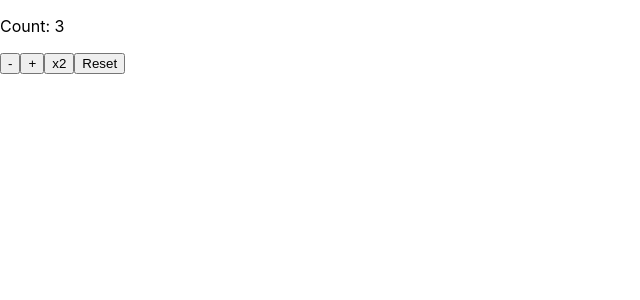
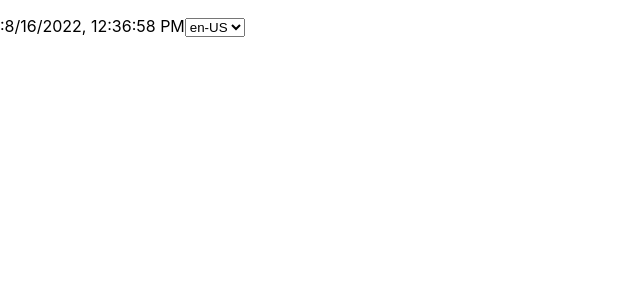
Before and after one commit to shifujito/sample-react, a React (Vite) app: page / in a window 1280 px wide. Shown: the top 300 px of the page, without its empty margins (0-640 px from the left). Built offline with nearby package versions, Linux system fonts and the light colour scheme.

Commit message:
auto commit

```diff
--- a/src/components/ContextSample.tsx
+++ b/src/components/ContextSample.tsx
@@ -1,39 +1,64 @@
-import React, { useReducer } from "react"
-import { useState } from 'react';
+import { useEffect, useState } from 'react';
 
-type  Action = `DECREMENT` | `INCREMENT` | `DOUBLE` | `RESET`
 
-const reducer = (currentCount: number, action: Action) => {
-    switch (action) {
-        case `INCREMENT`:
-            return currentCount + 1
-        case `DECREMENT`:
-            return currentCount -1
-        case `DOUBLE`:
-            return currentCount * 2
-        case `RESET`:
-            return 0
+const UPDATE_CYCLE = 1000
+
+const KEY_LOCAL = 'KEY_LOCAL'
+
+enum Locale {
+    US = `en-US`,
+    JP = `ja-JP`
+}
+
+
+const getLocalFromString = (text: string) => {
+    switch (text) {
+        case Locale.US:
+            return Locale.US
+        case Locale.JP:
+            return Locale.JP
         default:
-            return currentCount
+            return Locale.US
     }
 }
 
-type CounterProps = {
-    initialValue: number
-}
+const Clock = () => {
+    const [timestamp, setTimestamp] = useState(new Date())
+    const [locale, setLocale] = useState(Locale.US)
 
-const Counter = (props: CounterProps) => {
-    const {initialValue } = props
-    const [count, dispatch] = useReducer(reducer, initialValue)
+    // タイマーセットをするための副作用
+    useEffect(() => {
+        const timer = setInterval(() => {
+            setTimestamp(new Date())
+        }, UPDATE_CYCLE)
+        return () => {
+            clearInterval(timer)
+        }
+    }, [])
+
+    // localstorageから値を取得する副作用
+    useEffect(() => {
+        const savedLocal = localStorage.getItem(KEY_LOCAL)
+        console.log(savedLocal)
+        if (savedLocal !== null) {
+            setLocale(getLocalFromString(savedLocal))
+        }
+    }, [])
+
+    useEffect(() => {
+        localStorage.setItem(KEY_LOCAL, locale)
+    }, [locale])
 
     return (
         <div>
-            <p>Count: {count}</p>
-            <button onClick={() => dispatch('DECREMENT')}>-</button>
-            <button onClick={() => dispatch('INCREMENT')}>+</button>
-            <button onClick={() => dispatch('DOUBLE')}>x2</button>
-            <button onClick={() => dispatch('RESET')}>Reset</button>
+            <p>
+                <span>:{timestamp.toLocaleString(locale)}</span>
+                <select value={locale} onChange={(e) => setLocale(getLocalFromString(e.target.value))}>
+                    <option value="en-US">en-US</option>
+                    <option value="ja-JP">ja-JP</option>
+                </select>
+            </p>
         </div>
     )
 }
-export default Counter
+export default Clock
```
